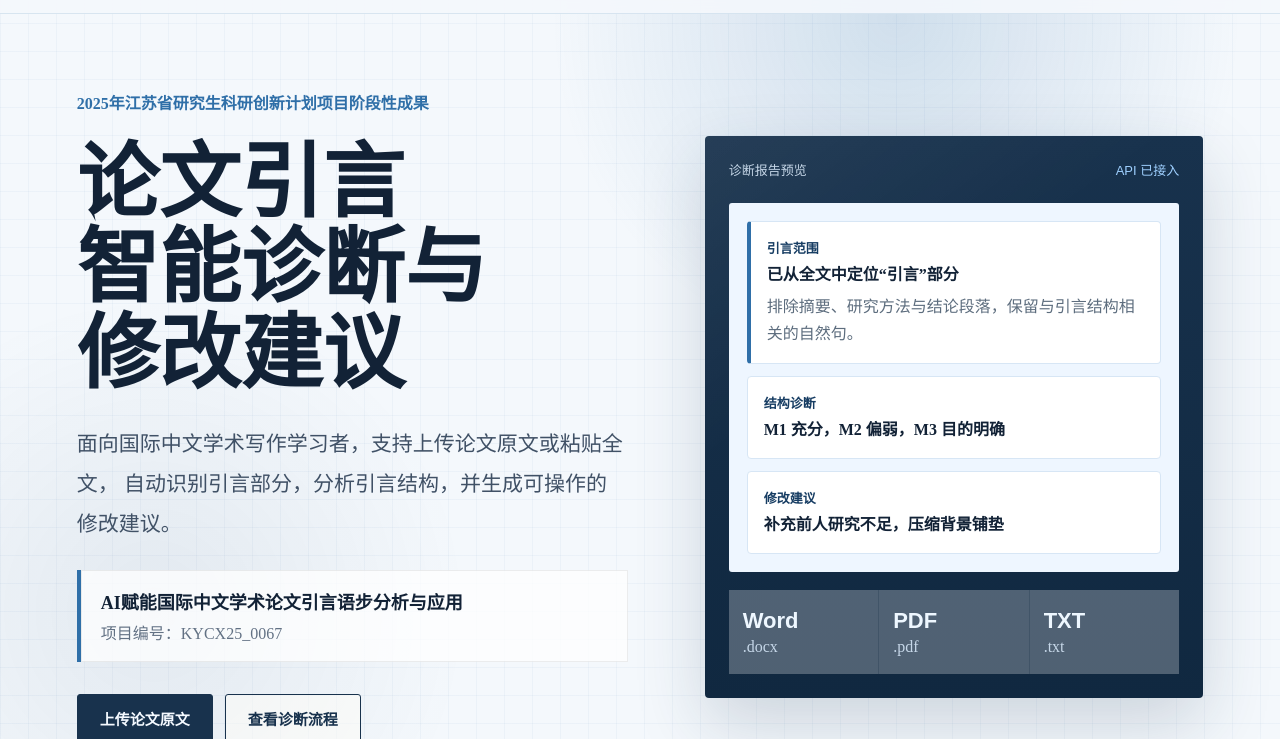
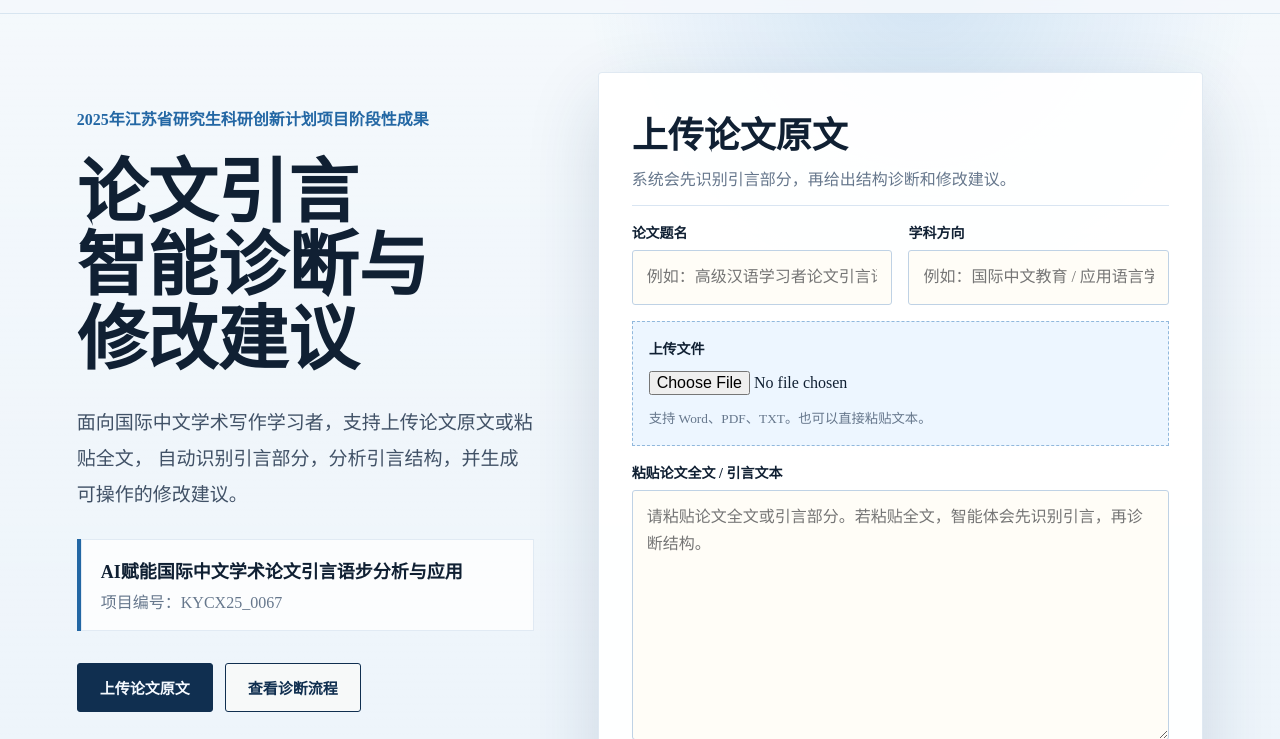
Before and after one commit to fengyongzhang2022-prog/xueshuxiezuo-site, a website: page index.html in a window 1280 px wide. Shown: the part 61-800 px from the top of the page. Drawn offline with Linux system fonts and the light colour scheme.

Commit message:
Move upload form into hero and simplify learner-facing labels

```diff
--- a/api/chat.js
+++ b/api/chat.js
@@ -50,11 +50,11 @@ export default async function handler(request, response) {
     "请先从以下论文原文或片段中识别引言部分，再诊断引言：",
     cleanManuscript,
     "",
-    "请按以下结构输出：",
+    "请按以下结构输出。面向学习者时不要直接使用 M1/M2/M3 作为主要表达；如需提到术语，必须同时用中文解释。",
     "1. 引言识别：说明你识别出的引言范围；如果无法确定，请说明原因并使用最可能的引言段落。",
     "2. 总体判断：用 2 至 3 句话说明引言目前的主要优点和核心问题。",
-    "3. 语步识别表：按自然句列出句子摘要、主标签、可选次标签和判断理由。",
-    "4. 结构诊断：评价背景铺垫、文献回顾、研究空白、研究目的之间是否充分、清楚、顺畅。",
+    "3. 句级功能分析：按自然句列出句子摘要、主要功能、可选辅助功能和判断理由。功能名称请使用“背景铺垫、文献回顾、指出研究不足、说明研究目的、说明研究价值、说明研究方法”等学习者可理解的中文表达。",
+    "4. 结构诊断：评价背景铺垫、文献回顾、研究不足或研究空白、研究目的之间是否充分、清楚、顺畅。",
     "5. 修改建议：给出 3 至 5 条可执行建议。",
     "6. 示例改写：只改写最需要修改的 1 至 2 句，并说明为什么这样改。"
   ].join("\n");
--- a/index.html
+++ b/index.html
@@ -22,12 +22,12 @@
       <nav class="nav" aria-label="主要导航">
         <a href="#project">项目说明</a>
         <a href="#workflow">诊断流程</a>
-        <a href="#demo">上传诊断</a>
+        <a href="#upload">上传诊断</a>
       </nav>
     </header>
 
     <main id="top">
-      <section class="hero">
+      <section class="hero" id="upload">
         <div class="hero-copy">
           <p class="project-label">
             2025年江苏省研究生科研创新计划项目阶段性成果
@@ -42,46 +42,46 @@
             <span>项目编号：KYCX25_0067</span>
           </div>
           <div class="hero-actions">
-            <a class="button primary" href="#demo">上传论文原文</a>
+            <a class="button primary" href="#uploadForm">上传论文原文</a>
             <a class="button secondary" href="#workflow">查看诊断流程</a>
           </div>
         </div>
 
-        <aside class="diagnosis-panel" aria-label="论文引言诊断报告预览">
-          <div class="panel-header">
-            <span>诊断报告预览</span>
-            <span class="status-dot">API 已接入</span>
+        <form class="agent-console hero-console" id="agentForm">
+          <div class="console-title">
+            <h2>上传论文原文</h2>
+            <p>系统会先识别引言部分，再给出结构诊断和修改建议。</p>
           </div>
-          <div class="report-preview">
-            <div class="report-row focus">
-              <span>引言范围</span>
-              <strong>已从全文中定位“引言”部分</strong>
-              <p>排除摘要、研究方法与结论段落，保留与引言结构相关的自然句。</p>
-            </div>
-            <div class="report-row">
-              <span>结构诊断</span>
-              <strong>M1 充分，M2 偏弱，M3 目的明确</strong>
-            </div>
-            <div class="report-row">
-              <span>修改建议</span>
-              <strong>补充前人研究不足，压缩背景铺垫</strong>
-            </div>
+          <label>
+            <span>论文题名</span>
+            <input id="paperTitle" name="title" type="text" placeholder="例如：高级汉语学习者论文引言语步结构研究" />
+          </label>
+          <label>
+            <span>学科方向</span>
+            <input id="discipline" name="discipline" type="text" placeholder="例如：国际中文教育 / 应用语言学" />
+          </label>
+          <label class="wide upload-box" id="uploadBox">
+            <span>上传文件</span>
+            <input id="paperFile" name="paperFile" type="file" accept=".txt,.pdf,.docx,text/plain,application/pdf,application/vnd.openxmlformats-officedocument.wordprocessingml.document" />
+            <small id="fileStatus">支持 Word、PDF、TXT。也可以直接粘贴文本。</small>
+          </label>
+          <label class="wide">
+            <span>粘贴论文全文 / 引言文本</span>
+            <textarea
+              id="introduction"
+              name="introduction"
+              rows="7"
+              placeholder="请粘贴论文全文或引言部分。若粘贴全文，智能体会先识别引言，再诊断结构。"
+            ></textarea>
+          </label>
+          <div class="console-actions">
+            <button class="button primary" type="submit">生成诊断报告</button>
+            <button class="button secondary" type="button" id="sampleButton">填入示例</button>
           </div>
-          <div class="signal-grid">
-            <div>
-              <strong>Word</strong>
-              <span>.docx</span>
-            </div>
-            <div>
-              <strong>PDF</strong>
-              <span>.pdf</span>
-            </div>
-            <div>
-              <strong>TXT</strong>
-              <span>.txt</span>
-            </div>
-          </div>
-        </aside>
+          <output class="agent-output" id="agentOutput">
+            <span>诊断报告会显示在这里。</span>
+          </output>
+        </form>
       </section>
 
       <section id="project" class="section project-section">
@@ -151,49 +151,9 @@
         </div>
       </section>
 
-      <section id="demo" class="section demo-section">
-        <div class="demo-copy">
-          <h2>上传诊断</h2>
-          <p>
-            上传论文原文或直接粘贴全文。若上传文件，系统会优先使用文件内容；
-            若暂时无法解析文件，也可以将原文复制到文本框中提交。
-          </p>
-          <div class="privacy-note">
-            提醒：请勿上传含有敏感个人信息或未授权公开的研究数据。
-          </div>
-        </div>
-
-        <form class="agent-console" id="agentForm">
-          <label>
-            <span>论文题名</span>
-            <input id="paperTitle" name="title" type="text" placeholder="例如：高级汉语学习者论文引言语步结构研究" />
-          </label>
-          <label>
-            <span>学科方向</span>
-            <input id="discipline" name="discipline" type="text" placeholder="例如：国际中文教育 / 应用语言学" />
-          </label>
-          <label class="wide upload-box" id="uploadBox">
-            <span>上传论文原文</span>
-            <input id="paperFile" name="paperFile" type="file" accept=".txt,.pdf,.docx,text/plain,application/pdf,application/vnd.openxmlformats-officedocument.wordprocessingml.document" />
-            <small id="fileStatus">支持 TXT、PDF、DOCX。文件越清晰，识别越稳定。</small>
-          </label>
-          <label class="wide">
-            <span>或粘贴论文全文 / 引言文本</span>
-            <textarea
-              id="introduction"
-              name="introduction"
-              rows="10"
-              placeholder="请粘贴论文全文或引言部分。若粘贴全文，智能体会先识别引言，再给出结构诊断和修改建议。"
-            ></textarea>
-          </label>
-          <div class="console-actions">
-            <button class="button primary" type="submit">生成诊断报告</button>
-            <button class="button secondary" type="button" id="sampleButton">填入示例</button>
-          </div>
-          <output class="agent-output" id="agentOutput">
-            <span>诊断报告会显示在这里。</span>
-          </output>
-        </form>
+      <section class="section note-section">
+        <h2>使用说明</h2>
+        <p>请勿上传含有敏感个人信息、未授权公开的研究数据或他人未公开论文。诊断结果用于写作修改参考，最终文本仍需作者自行判断。</p>
       </section>
     </main>
 
--- a/styles.css
+++ b/styles.css
@@ -1,17 +1,17 @@
 :root {
-  --ink: #122236;
-  --text: #223247;
-  --muted: #627184;
-  --line: #d6e2ef;
-  --paper: #f4f8fc;
+  --ink: #102033;
+  --text: #26384f;
+  --muted: #66778c;
+  --line: #d9e5f2;
+  --paper: #eef5fb;
   --panel: #ffffff;
-  --panel-deep: #e8f2fb;
-  --accent: #2f6fa8;
-  --accent-dark: #173d63;
-  --accent-soft: #dceeff;
-  --graphite: #18324d;
-  --graphite-soft: #244a70;
-  --focus: rgba(47, 111, 168, 0.2);
+  --panel-deep: #e4f0fa;
+  --accent: #2367a4;
+  --accent-dark: #12385d;
+  --accent-soft: #dcebfa;
+  --navy: #102f50;
+  --navy-soft: #244f78;
+  --focus: rgba(35, 103, 164, 0.18);
   font-family:
     "Noto Serif SC", "Source Han Serif SC", "Songti SC", "Microsoft YaHei",
     serif;
@@ -28,11 +28,7 @@ html {
 body {
   margin: 0;
   color: var(--text);
-  background:
-    linear-gradient(rgba(47, 111, 168, 0.045) 1px, transparent 1px),
-    linear-gradient(90deg, rgba(47, 111, 168, 0.045) 1px, transparent 1px),
-    var(--paper);
-  background-size: 28px 28px;
+  background: var(--paper);
 }
 
 body::before {
@@ -42,8 +38,8 @@ body::before {
   pointer-events: none;
   content: "";
   background:
-    radial-gradient(circle at 70% 10%, rgba(47, 111, 168, 0.18), transparent 30%),
-    radial-gradient(circle at 12% 84%, rgba(23, 61, 99, 0.08), transparent 24%);
+    radial-gradient(circle at 72% 4%, rgba(119, 174, 220, 0.28), transparent 28%),
+    linear-gradient(180deg, rgba(255, 255, 255, 0.42), rgba(238, 245, 251, 0));
 }
 
 a {
@@ -78,7 +74,7 @@ a {
   width: 42px;
   height: 42px;
   color: #eff7ff;
-  background: var(--graphite);
+  background: var(--navy);
   border-radius: 3px;
   font-weight: 800;
 }
@@ -119,12 +115,16 @@ a {
 
 .hero {
   display: grid;
-  grid-template-columns: minmax(0, 1.05fr) minmax(360px, 0.95fr);
-  gap: clamp(36px, 6vw, 90px);
-  align-items: center;
+  grid-template-columns: minmax(360px, 0.86fr) minmax(520px, 1.14fr);
+  gap: clamp(34px, 5vw, 70px);
+  align-items: start;
   min-height: auto;
-  padding: clamp(42px, 6vw, 76px) clamp(20px, 6vw, 86px) clamp(48px, 6vw, 78px);
+  padding: clamp(34px, 5vw, 58px) clamp(20px, 6vw, 86px) clamp(42px, 5vw, 64px);
   border-bottom: 1px solid var(--line);
+}
+
+.hero-copy {
+  padding-top: clamp(14px, 3vw, 34px);
 }
 
 .project-label {
@@ -147,7 +147,7 @@ h1 {
   max-width: 980px;
   margin-bottom: 28px;
   color: var(--ink);
-  font-size: clamp(44px, 6.4vw, 82px);
+  font-size: clamp(42px, 5.5vw, 72px);
   font-weight: 900;
   letter-spacing: 0;
   line-height: 1.04;
@@ -158,7 +158,7 @@ h1 {
   max-width: 720px;
   margin-bottom: 26px;
   color: #405166;
-  font-size: 21px;
+  font-size: 19px;
   line-height: 1.9;
 }
 
@@ -168,9 +168,9 @@ h1 {
   max-width: 720px;
   margin-bottom: 32px;
   padding: 18px 20px;
-  background: rgba(255, 255, 255, 0.74);
+  background: rgba(255, 255, 255, 0.78);
   border-left: 4px solid var(--accent);
-  box-shadow: inset 0 0 0 1px rgba(32, 32, 30, 0.08);
+  box-shadow: inset 0 0 0 1px rgba(35, 103, 164, 0.12);
 }
 
 .project-card strong {
@@ -195,7 +195,7 @@ h1 {
   justify-content: center;
   min-height: 48px;
   padding: 13px 22px;
-  border: 1px solid var(--graphite);
+  border: 1px solid var(--navy);
   border-radius: 3px;
   font: inherit;
   font-size: 15px;
@@ -218,7 +218,7 @@ h1 {
 
 .button.primary {
   color: #f4f9ff;
-  background: var(--graphite);
+  background: var(--navy);
 }
 
 .button.primary:hover {
@@ -227,99 +227,8 @@ h1 {
 }
 
 .button.secondary {
-  color: var(--graphite);
+  color: var(--navy);
   background: rgba(255, 253, 247, 0.5);
-}
-
-.diagnosis-panel {
-  padding: 24px;
-  color: #eef7ff;
-  background:
-    linear-gradient(145deg, rgba(255, 255, 255, 0.06), transparent 36%),
-    linear-gradient(180deg, var(--graphite) 0%, #102840 100%);
-  border-radius: 4px;
-  box-shadow: 0 26px 70px rgba(24, 50, 77, 0.18);
-}
-
-.panel-header {
-  display: flex;
-  justify-content: space-between;
-  gap: 18px;
-  margin-bottom: 24px;
-  color: #c6d7e8;
-  font-family: "Arial", sans-serif;
-  font-size: 13px;
-}
-
-.status-dot {
-  color: #9fd0ff;
-}
-
-.report-preview {
-  display: grid;
-  gap: 12px;
-  padding: 18px;
-  background: #eef6ff;
-  border-radius: 3px;
-}
-
-.report-row {
-  display: grid;
-  gap: 6px;
-  padding: 16px;
-  color: var(--text);
-  background: #ffffff;
-  border: 1px solid #d7e6f5;
-  border-radius: 4px;
-}
-
-.report-row.focus {
-  border-left: 4px solid var(--accent);
-}
-
-.report-row span {
-  color: var(--accent-dark);
-  font-size: 13px;
-  font-weight: 800;
-}
-
-.report-row strong {
-  color: var(--ink);
-  line-height: 1.5;
-}
-
-.report-row p {
-  margin: 0;
-  color: #5d6d7e;
-  line-height: 1.7;
-}
-
-.signal-grid {
-  display: grid;
-  grid-template-columns: repeat(3, 1fr);
-  gap: 1px;
-  margin-top: 18px;
-  background: rgba(255, 255, 255, 0.2);
-}
-
-.signal-grid div {
-  padding: 18px 14px;
-  background: rgba(255, 255, 255, 0.08);
-}
-
-.signal-grid strong,
-.signal-grid span {
-  display: block;
-}
-
-.signal-grid strong {
-  font-family: "Arial", sans-serif;
-  font-size: 22px;
-}
-
-.signal-grid span {
-  margin-top: 4px;
-  color: #c6d7e8;
 }
 
 .section {
@@ -367,7 +276,7 @@ h1 {
 .project-summary {
   padding: clamp(24px, 4vw, 38px);
   color: #edf6ff;
-  background: linear-gradient(145deg, var(--graphite), #102840);
+  background: linear-gradient(145deg, var(--navy), #0c2743);
   border-radius: 5px;
 }
 
@@ -436,7 +345,7 @@ h1 {
   min-height: 300px;
   padding: 26px;
   background: rgba(255, 255, 255, 0.8);
-  border-top: 3px solid var(--graphite);
+  border-top: 3px solid var(--navy);
   box-shadow: inset 0 0 0 1px rgba(32, 32, 30, 0.08);
   transition:
     transform 180ms ease,
@@ -483,8 +392,30 @@ h1 {
   background: rgba(255, 255, 255, 0.94);
   border-radius: 4px;
   box-shadow:
-    inset 0 0 0 1px rgba(32, 32, 30, 0.1),
-    0 30px 80px rgba(32, 32, 30, 0.12);
+    inset 0 0 0 1px rgba(35, 103, 164, 0.14),
+    0 28px 72px rgba(22, 56, 91, 0.16);
+}
+
+.hero-console {
+  position: relative;
+}
+
+.console-title {
+  grid-column: 1 / -1;
+  padding-bottom: 12px;
+  border-bottom: 1px solid var(--line);
+}
+
+.console-title h2 {
+  margin: 0 0 8px;
+  color: var(--ink);
+  font-size: clamp(26px, 3vw, 36px);
+}
+
+.console-title p {
+  margin: 0;
+  color: var(--muted);
+  line-height: 1.7;
 }
 
 .agent-console label,
@@ -557,7 +488,8 @@ h1 {
   overflow: auto;
   padding: 22px;
   color: #f2f8ff;
-  background: var(--graphite);
+  background: #f7fbff;
+  border: 1px solid var(--line);
   border-radius: 3px;
   font-size: 15px;
   line-height: 1.82;
@@ -568,7 +500,7 @@ h1 {
 .agent-output li,
 .agent-output h4,
 .agent-output span {
-  color: #f2f8ff;
+  color: var(--text);
 }
 
 .agent-output h4 {
@@ -587,8 +519,8 @@ h1 {
 
 .agent-output.loading {
   background:
-    linear-gradient(90deg, rgba(255, 255, 255, 0.04), rgba(255, 255, 255, 0.12), rgba(255, 255, 255, 0.04)),
-    var(--graphite);
+    linear-gradient(90deg, rgba(35, 103, 164, 0.04), rgba(35, 103, 164, 0.12), rgba(35, 103, 164, 0.04)),
+    #f7fbff;
   background-size: 240% 100%;
   animation: shimmer 1.2s infinite linear;
 }
@@ -609,7 +541,28 @@ h1 {
   gap: 24px;
   padding: 28px clamp(20px, 6vw, 86px);
   color: #cfe1f2;
-  background: var(--graphite);
+  background: var(--navy);
+}
+
+.note-section {
+  display: grid;
+  grid-template-columns: minmax(220px, 0.42fr) minmax(320px, 1fr);
+  gap: clamp(20px, 5vw, 64px);
+  background: #f7fbff;
+}
+
+.note-section h2 {
+  margin: 0;
+  color: var(--ink);
+  font-size: clamp(30px, 4vw, 48px);
+}
+
+.note-section p {
+  max-width: 900px;
+  margin: 0;
+  color: #53667c;
+  font-size: 18px;
+  line-height: 1.9;
 }
 
 .footer p {
@@ -625,7 +578,8 @@ h1 {
 
   .hero,
   .demo-section,
-  .section-heading.split {
+  .section-heading.split,
+  .note-section {
     grid-template-columns: 1fr;
     min-height: auto;
   }
@@ -661,7 +615,6 @@ h1 {
     font-size: 16px;
   }
 
-  .signal-grid,
   .project-layout,
   .evidence-strip,
   .workflow,
```
